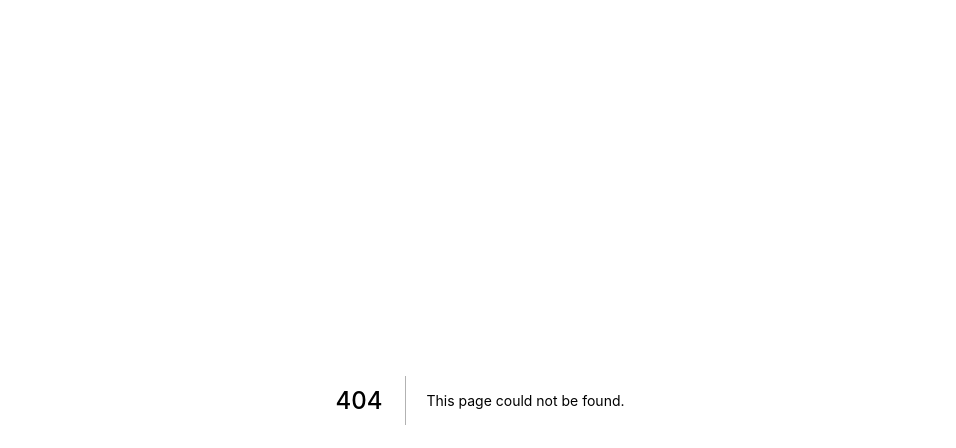
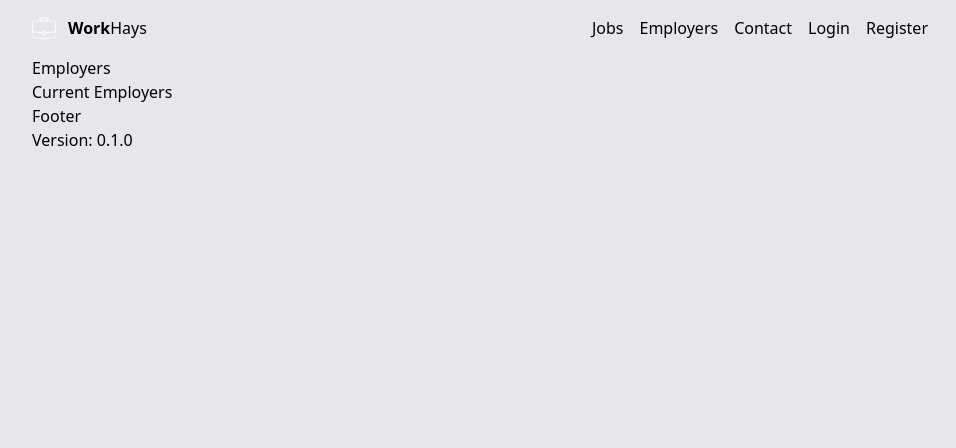
Before and after one commit to garrettbland/workhays, a Next.js app: page /employers in a window 1280 px wide. Before the commit this address had no page. Shown: the top 448 px of the page, without its empty margins (160-1116 px from the left). Built offline with nearby package versions, Linux system fonts and the light colour scheme.

Commit message:
setting up components, pages

```diff
--- a/jsconfig.json
+++ b/jsconfig.json
@@ -5,7 +5,8 @@
             "@/components/*": ["src/components/*"],
             "@/redux/*": ["src/redux/*"],
             "@/utils/*": ["src/utils/*"],
-            "@/styles/*": ["src/styles/*"]
+            "@/styles/*": ["src/styles/*"],
+            "@/images/*": ["public/images/*"]
         }
     }
 }
--- /dev/null
+++ b/pages/employers.js
@@ -0,0 +1,21 @@
+import Layout from '@/components/Layout'
+import Header from '@/components/Header'
+
+const Employers = () => {
+    return (
+        <Layout>
+            <Header title="Employers" />
+            <CurrentEmployers />
+        </Layout>
+    )
+}
+
+const CurrentEmployers = () => {
+    return (
+        <div>
+            <div>Current Employers</div>
+        </div>
+    )
+}
+
+export default Employers
--- /dev/null
+++ b/pages/employers/[id].js
@@ -0,0 +1,26 @@
+import Layout from '@/components/Layout'
+
+const Employer = ({ data }) => {
+    return (
+        <Layout>
+            <div>This is a dynamic page {data.employer_title}</div>
+            <div>{data.employer_id}</div>
+        </Layout>
+    )
+}
+
+export const getServerSideProps = async (context) => {
+    // Fetch data from external API
+    // const res = await fetch(`https://.../data`)
+    // const data = await res.json()
+    console.log(context.params)
+    const data = {
+        employer_title: 'Walmart',
+        employer_id: context.params.id,
+    }
+
+    // Pass data to the page via props
+    return { props: { data } }
+}
+
+export default Employer
--- a/pages/index.js
+++ b/pages/index.js
@@ -1,13 +1,21 @@
 import Layout from '@/components/Layout'
+import Header from '@/components/Header'
 
 const Home = () => {
     return (
         <Layout>
-            <div>
-                <div className="text-indigo-600">Home Page</div>
-            </div>
+            <Header title="Work haysss" />
+            <CurrentJobs />
         </Layout>
     )
 }
 
+const CurrentJobs = () => {
+    return (
+        <div>
+            <div>Current Jobs</div>
+        </div>
+    )
+}
+
 export default Home
--- /dev/null
+++ b/pages/login.js
@@ -0,0 +1,9 @@
+const Login = () => {
+    return (
+        <div>
+            <div>Login</div>
+        </div>
+    )
+}
+
+export default Login
--- /dev/null
+++ b/pages/register.js
@@ -0,0 +1,9 @@
+const Register = () => {
+    return (
+        <div>
+            <div>Register</div>
+        </div>
+    )
+}
+
+export default Register
--- a/pages/signin.js
+++ /dev/null
@@ -1,9 +0,0 @@
-const SignIn = () => {
-    return (
-        <div>
-            <div>Sign In</div>
-        </div>
-    )
-}
-
-export default SignIn
--- a/pages/signup.js
+++ /dev/null
@@ -1,9 +0,0 @@
-const SignUp = () => {
-    return (
-        <div>
-            <div>Sign Up</div>
-        </div>
-    )
-}
-
-export default SignUp
--- a/src/components/Footer.js
+++ b/src/components/Footer.js
@@ -3,8 +3,10 @@ import { version } from '../../package.json'
 const Footer = () => {
     return (
         <div>
-            <div>Footer</div>
-            <div>Version: {version}</div>
+            <div className="max-w-4xl mx-auto">
+                <div>Footer</div>
+                <div>Version: {version}</div>
+            </div>
         </div>
     )
 }
--- /dev/null
+++ b/src/components/Header.js
@@ -0,0 +1,15 @@
+import PropTypes from 'prop-types'
+
+const Header = ({ title }) => {
+    return (
+        <div>
+            <div className="max-w-4xl mx-auto">{title}</div>
+        </div>
+    )
+}
+
+Header.propTypes = {
+    title: PropTypes.string.isRequired,
+}
+
+export default Header
--- a/src/components/Layout.js
+++ b/src/components/Layout.js
@@ -1,10 +1,12 @@
 import PropTypes from 'prop-types'
+import Navbar from '@/components/Navbar'
 import Footer from '@/components/Footer'
 
 const Layout = ({ children }) => {
     return (
         <div className="min-h-screen bg-gray-200">
-            {children}
+            <Navbar />
+            <div className="max-w-4xl mx-auto">{children}</div>
             <Footer />
         </div>
     )
--- /dev/null
+++ b/src/components/Navbar.js
@@ -0,0 +1,95 @@
+import Link from 'next/link'
+
+const links = [
+    {
+        title: 'Jobs',
+        href: '/',
+    },
+    {
+        title: 'Employers',
+        href: '/employers',
+    },
+    {
+        title: 'Contact',
+        href: '/contact',
+    },
+    {
+        title: 'Login',
+        href: '/login',
+    },
+    {
+        title: 'Register',
+        href: '/register',
+    },
+]
+
+const Navbar = () => {
+    return (
+        <div className="py-4 px-4 md:px-4 lg:px-0">
+            <DesktopNavbar />
+            <MobileNavbar />
+        </div>
+    )
+}
+
+const DesktopNavbar = () => {
+    return (
+        <div className="hidden md:flex max-w-4xl mx-auto justify-between items-center">
+            <LogoTitle />
+            <div className="hidden md:grid grid-flow-col md:gap-4">
+                {links.map(({ title, href }) => (
+                    <Link href={href}>
+                        <a>{title}</a>
+                    </Link>
+                ))}
+            </div>
+        </div>
+    )
+}
+
+const MobileNavbar = () => {
+    return (
+        <div className="flex md:hidden justify-between items-center">
+            <LogoTitle />
+            <div className="flex flex-row items-center">
+                <span className="w-5 h-5 text-red-500">
+                    <svg
+                        viewBox="0 0 20 20"
+                        version="1.1"
+                        xmlns="http://www.w3.org/2000/svg"
+                        xlink="http://www.w3.org/1999/xlink"
+                    >
+                        <g stroke="none" stroke-width="1" fill="inherit" fill-rule="evenodd">
+                            <g id="icon-shape">
+                                <path
+                                    d="M0,3 L20,3 L20,5 L0,5 L0,3 Z M0,9 L20,9 L20,11 L0,11 L0,9 Z M0,15 L20,15 L20,17 L0,17 L0,15 Z"
+                                    id="Combined-Shape"
+                                ></path>
+                            </g>
+                        </g>
+                    </svg>
+                </span>
+            </div>
+        </div>
+    )
+}
+
+const LogoTitle = () => {
+    return (
+        <Link href="/">
+            <a className="flex flex-row items-center">
+                <img
+                    className="h-6 w-auto"
+                    src="./images/work-hays-logo.svg"
+                    alt="Work Hays Logo"
+                />
+                <div>
+                    <span className="ml-3 font-bold">Work</span>
+                    <span>Hays</span>
+                </div>
+            </a>
+        </Link>
+    )
+}
+
+export default Navbar
```
Also changed, not shown: public/images/work-hays-logo.svg (added).
